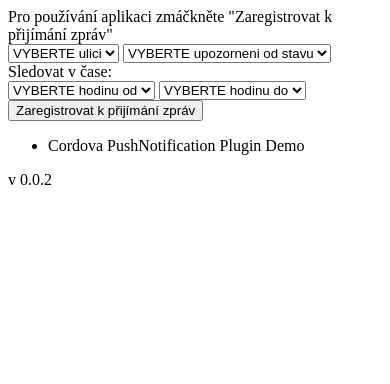
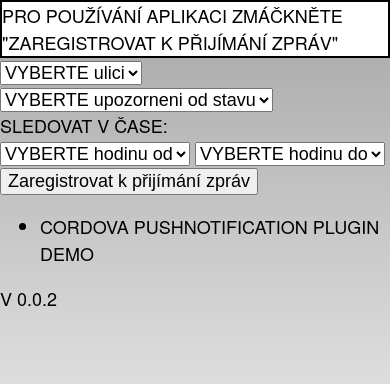
Before and after one commit to pavrda/zacpa, a plain HTML site: page index.html in a window 390 px wide. Drawn offline with Linux system fonts and the light colour scheme; some packages are replaced by stand-ins of ours.

Commit message:
registrace do CRX

```diff
--- a/css/index.css
+++ b/css/index.css
@@ -113,3 +113,15 @@ h1 {
     animation:fade 3000ms infinite;
     -webkit-animation:fade 3000ms infinite;
 }
+
+select {
+    font-size: 100%;
+}
+input {
+    font-size: 100%;
+}
+
+#info {
+    background: white;
+    border: 2px solid;
+}
--- a/index.html
+++ b/index.html
@@ -8,7 +8,7 @@
     <title>Zácpa warning</title>
 </head>
 <body>
-
+<link rel="stylesheet" href="css/index.css" />
 <!--<script type="text/javascript" charset="utf-8" src="cordova-2.2.0.js"></script>-->
 <script type="text/javascript" charset="utf-8" src="js/jquery-1.8.3.min.js"></script>
 <script type="text/javascript" src="PushNotification.js"></script>
@@ -23,7 +23,10 @@
     }
 
 </script>
-<div id="main">
+<div id="main" style="
+    font-size: 150%;
+    line-height: 150%;
+">
     <div id="info">start</div>
     <select id="ulice" >
         <option value="0" selected="selected">VYBERTE ulici</option>
--- a/js/scripts.js
+++ b/js/scripts.js
@@ -198,12 +198,13 @@ function onNotificationGCM(e) {
             // you might want to play a sound to get the user's attention, throw up a dialog, etc.
             if (e.foreground)
             {
-                $("#app-status-ul").append('<li>--INLINE NOTIFICATION--' + '</li>');
+                //$("#app-status-ul").append('<li>--INLINE NOTIFICATION--' + '</li>');
 
                 // if the notification contains a soundname, play it.
-                var my_media = new Media("/android_asset/www/"+e.soundname);
-                my_media.play();
+                //var my_media = new Media("/android_asset/www/"+e.soundname);
+                //my_media.play();
             }
+            /*
             else
             {	// otherwise we were launched because the user touched a notification in the notification tray.
                 if (e.coldstart)
@@ -211,9 +212,9 @@ function onNotificationGCM(e) {
                 else
                     $("#app-status-ul").append('<li>--BACKGROUND NOTIFICATION--' + '</li>');
             }
-
-            $("#app-status-ul").append('<li>MESSAGE -> MSG: ' + e.payload.message + '</li>');
-            $("#app-status-ul").append('<li>MESSAGE -> MSGCNT: ' + e.payload.msgcnt + '</li>');
+            */
+            //$("#app-status-ul").append('<li>MESSAGE -> MSG: ' + e.payload.message + '</li>');
+            //$("#app-status-ul").append('<li>MESSAGE -> MSGCNT: ' + e.payload.msgcnt + '</li>');
             infoZobraz(e.payload.message+ "<br>" +e.payload.msgcnt);
             break;
 
```
